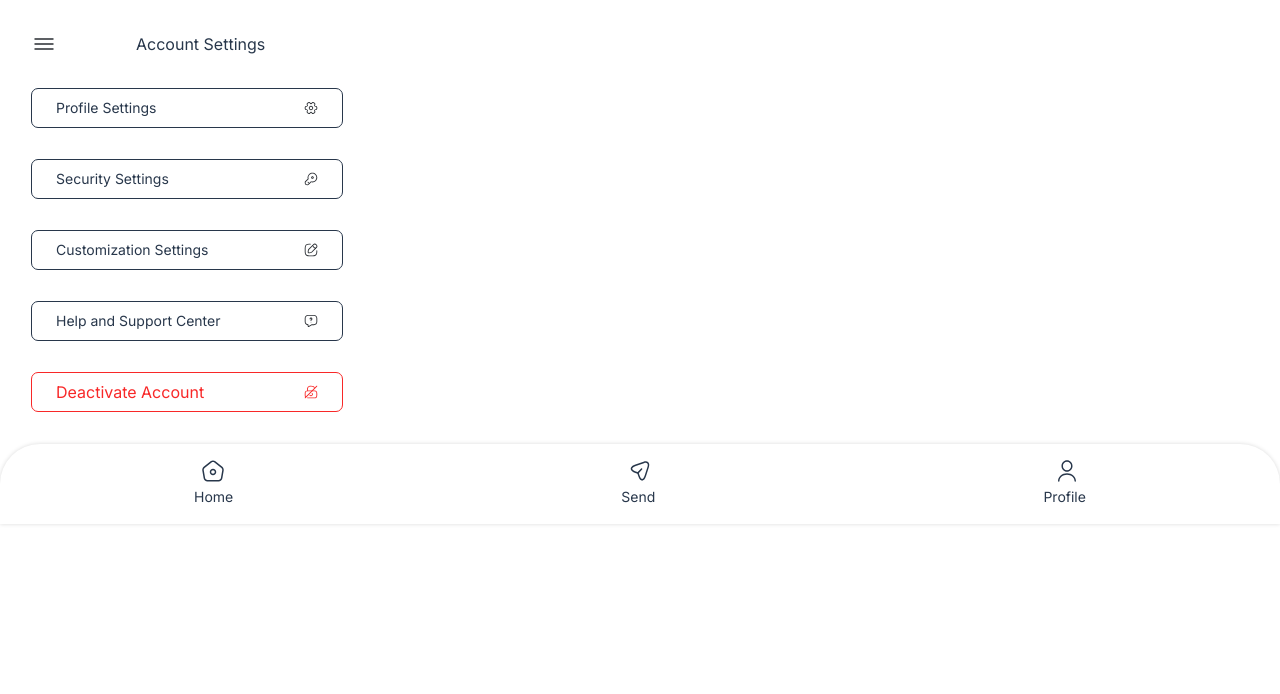
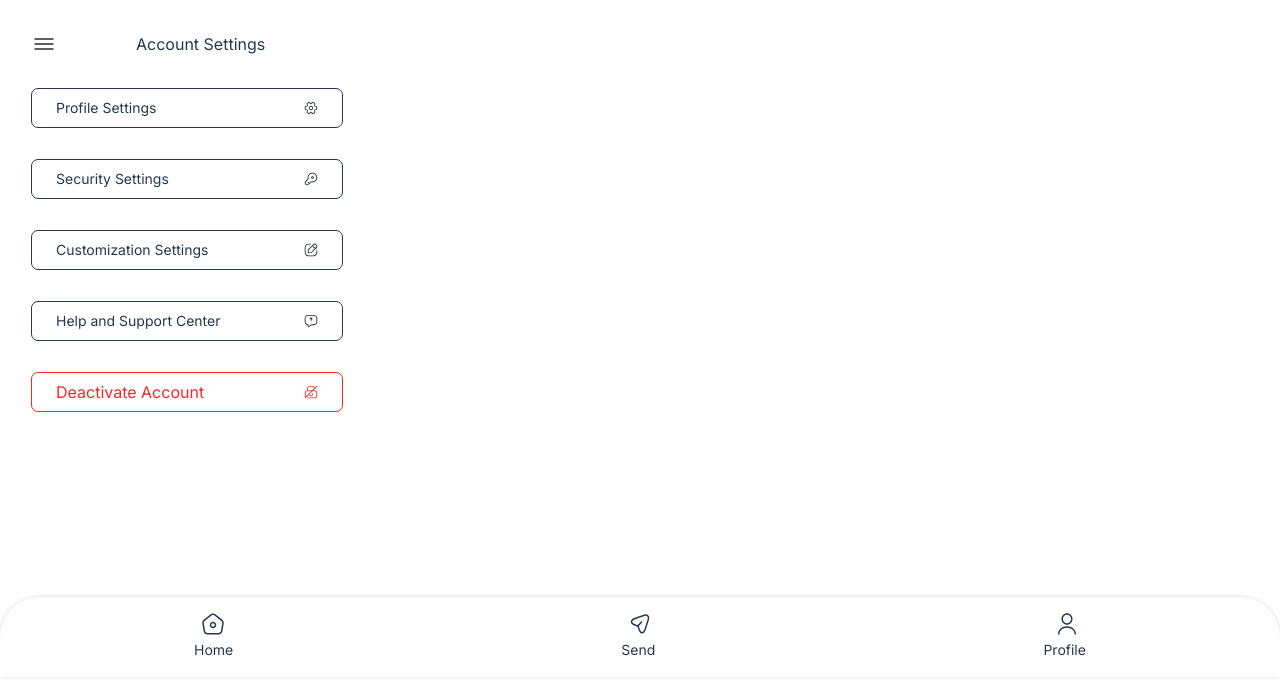
Before and after one commit to Maxwell011/moni-finance, a Next.js app: page /profile in a window 1280 px wide. Shown: the top 694 px of the page. Built offline with nearby package versions, Linux system fonts and the light colour scheme.

Commit message:
Added footer to the profile

```diff
--- a/src/app/profile/page.tsx
+++ b/src/app/profile/page.tsx
@@ -58,7 +58,9 @@ const Profile = () => {
             />
           </div>
         </div>
-        <Footer/>
+        <div className='mt-[185px]'>
+          <Footer />
+        </div>
       </section>
     </>
   );
```
